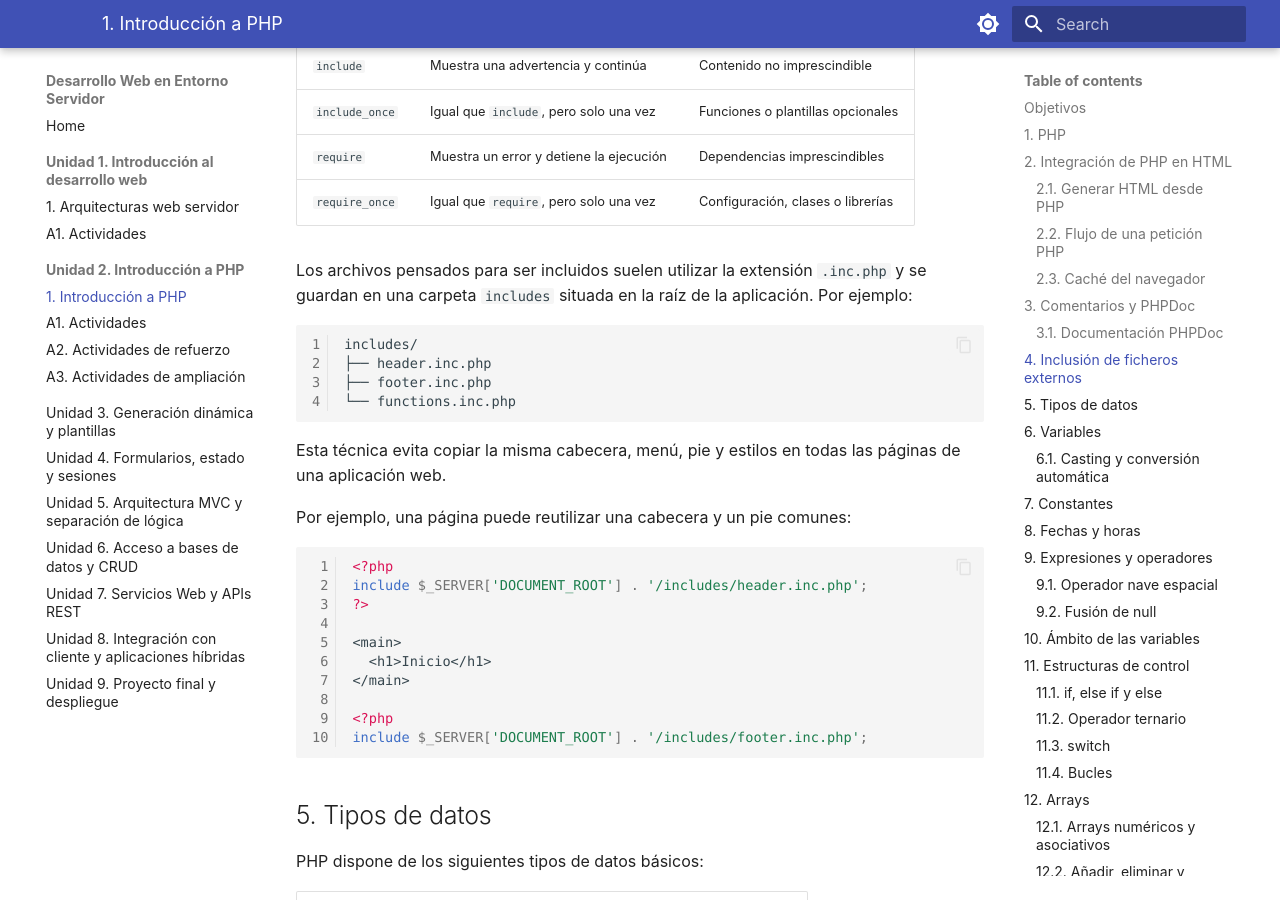
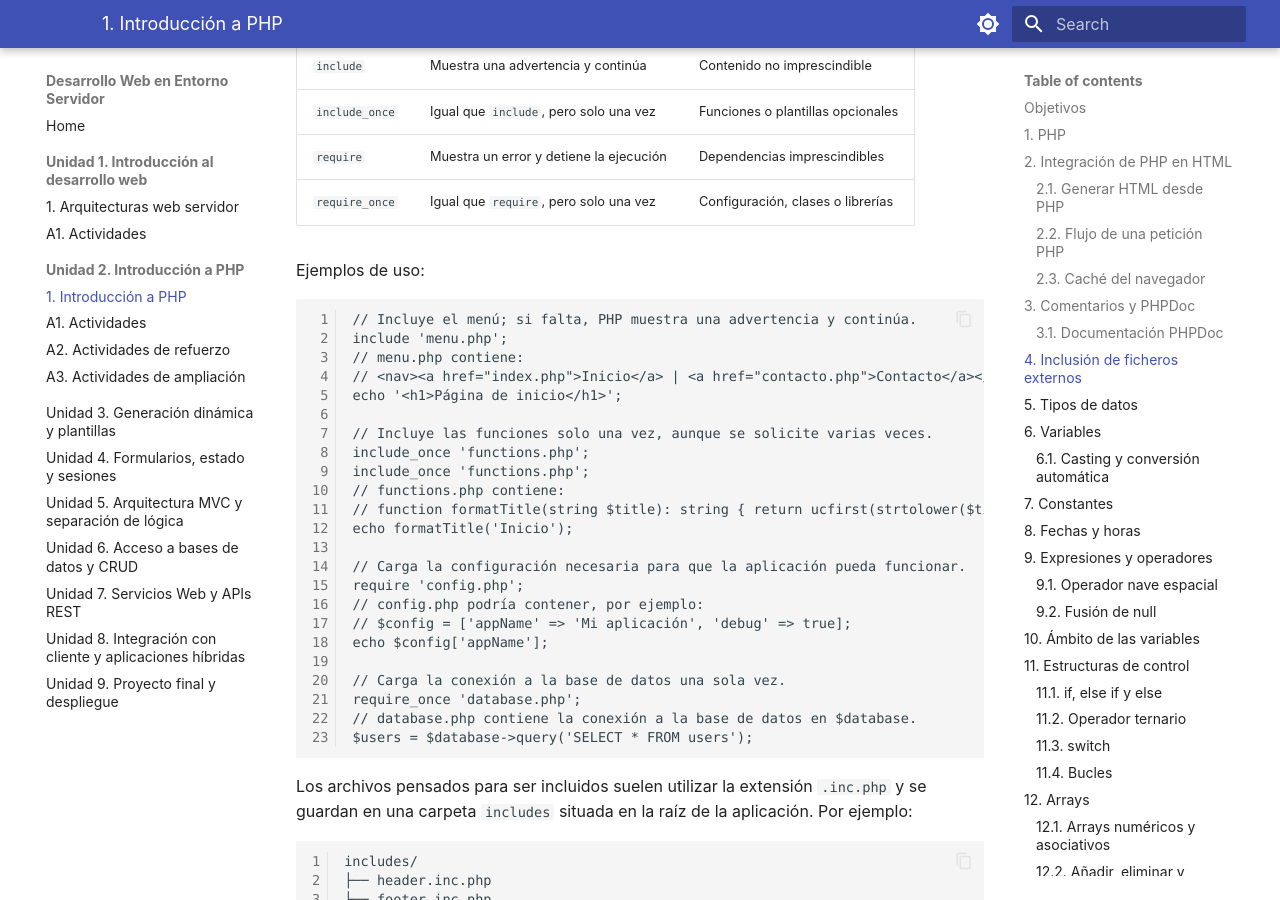
Before and after one commit to ATorresCode/dwes, an MkDocs documentation site: the page built from docs/u02-introduccion-php/r01.md, in a window 1280 px wide and 900 px high, scrolled down 5224 px. Built offline with MkDocs 1.6.1 and Material for MkDocs 9.7.7, drawn with Linux system fonts in a browser that asks for light colours; some web fonts are replaced.

Commit message:
Actividades UD2

````diff
--- a/docs/u02-introduccion-php/r01.md
+++ b/docs/u02-introduccion-php/r01.md
@@ -190,6 +190,34 @@ Todas incorporan el contenido del archivo en el punto donde se ejecutan. La dife
 | `include_once` | Igual que `include`, pero solo una vez | Funciones o plantillas opcionales |
 | `require` | Muestra un error y detiene la ejecución | Dependencias imprescindibles |
 | `require_once` | Igual que `require`, pero solo una vez | Configuración, clases o librerías |
+
+Ejemplos de uso:
+
+```php
+// Incluye el menú; si falta, PHP muestra una advertencia y continúa.
+include 'menu.php';
+// menu.php contiene:
+// <nav><a href="index.php">Inicio</a> | <a href="contacto.php">Contacto</a></nav>
+echo '<h1>Página de inicio</h1>';
+
+// Incluye las funciones solo una vez, aunque se solicite varias veces.
+include_once 'functions.php';
+include_once 'functions.php';
+// functions.php contiene:
+// function formatTitle(string $title): string { return ucfirst(strtolower($title)); }
+echo formatTitle('Inicio');
+
+// Carga la configuración necesaria para que la aplicación pueda funcionar.
+require 'config.php';
+// config.php podría contener, por ejemplo:
+// $config = ['appName' => 'Mi aplicación', 'debug' => true];
+echo $config['appName'];
+
+// Carga la conexión a la base de datos una sola vez.
+require_once 'database.php';
+// database.php contiene la conexión a la base de datos en $database.
+$users = $database->query('SELECT * FROM users');
+```
 
 Los archivos pensados para ser incluidos suelen utilizar la extensión `.inc.php` y se guardan en una carpeta `includes` situada en la raíz de la aplicación. Por ejemplo:
 
````
